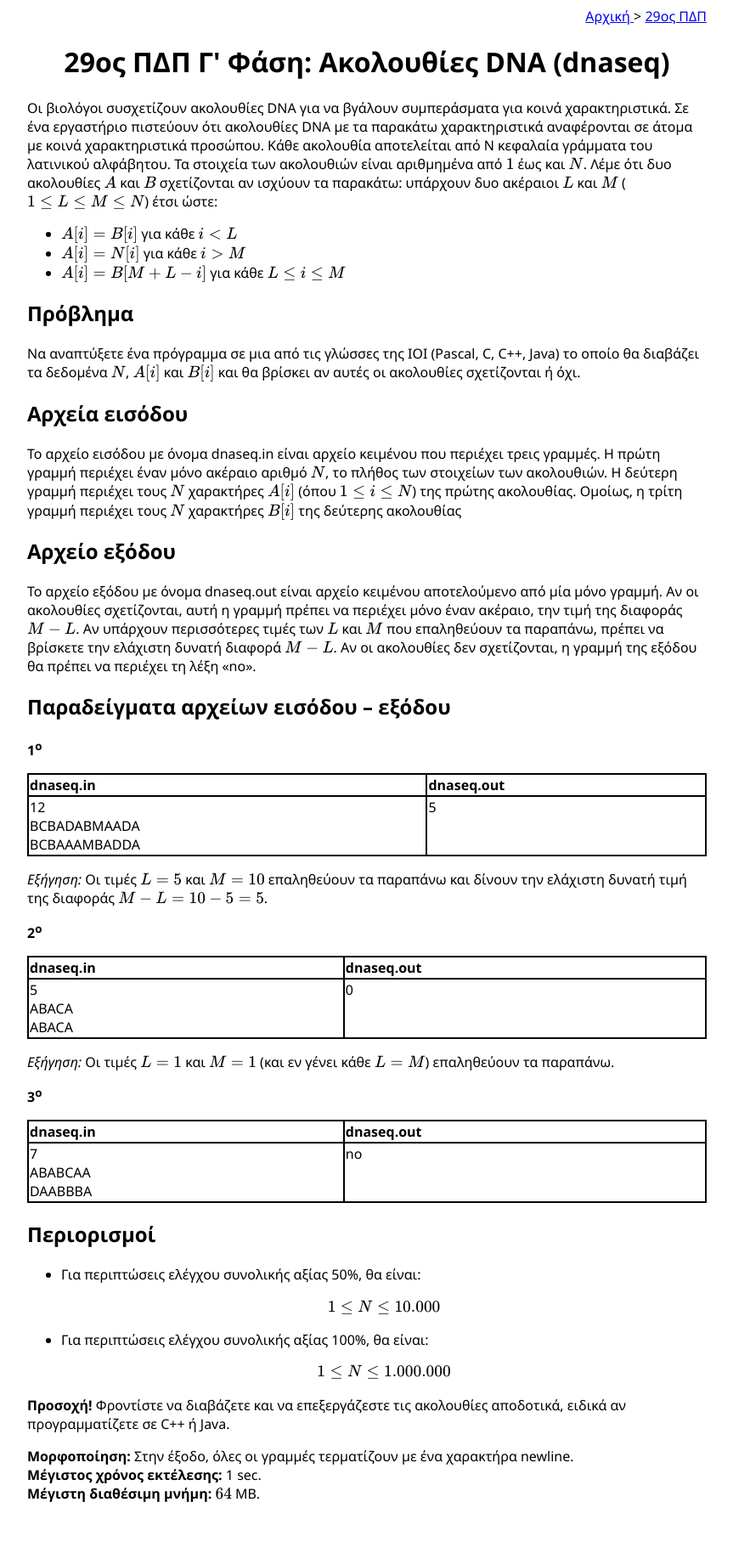
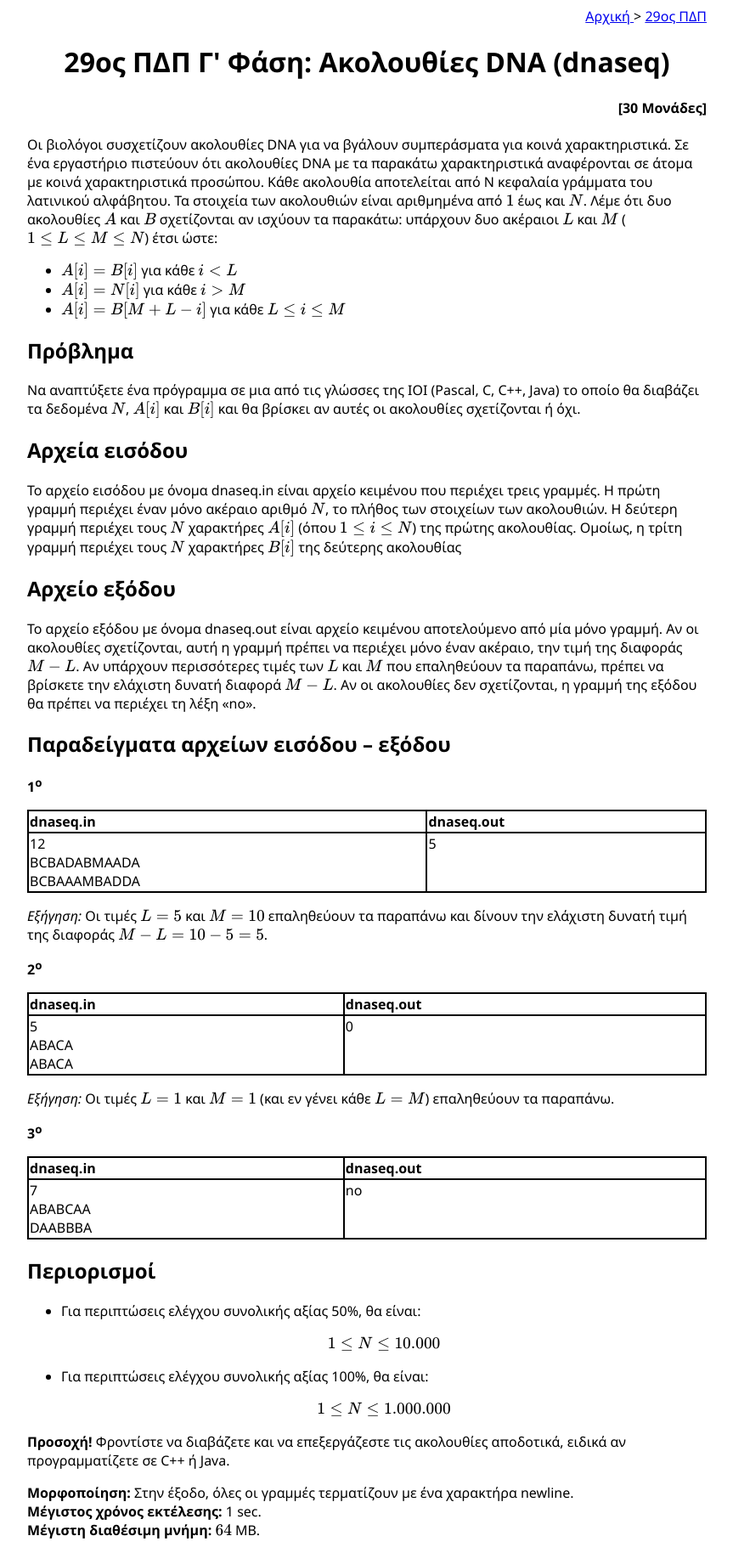
Before and after one commit to pdp-archive/pdp-archive.github.io, a Jekyll site: the page built from contests/_29-PDP/c-dnaseq-statement.md, in a window 1280 px wide. Shown: the whole page at 85% size, without its empty margins (208-1071 px from the left). Built offline with Jekyll 4.4.1, drawn with Linux system fonts in a browser that asks for light colours; formulas are drawn with MathJax 3; before the commit the page ends 1785 px from its top, so only the background shows below that.

Commit message:
Προσθήκη μονάδων στις εκφωνήσεις της τρίτης φάσης

```diff
--- a/_data/contests/25-PDP.yml
+++ b/_data/contests/25-PDP.yml
@@ -29,6 +29,7 @@ triangle:
    testcases_url: "https://drive.google.com/open?id=1ZUa8u4nOsINi0rwpHa48vVbtHoQBj8nT"
    solution: true
    codes_in_git: true
+   points: 30
 
 sound:
    full_name: "Ήχοι και σιωπές"
@@ -37,6 +38,7 @@ sound:
    testcases_url: "https://drive.google.com/open?id=16xZeHiOhyBsQqmyIwclJoej0Zc496OIn"
    solution: true
    codes_in_git: true
+   points: 30
 
 telecom:
    full_name: "Τηλεπικοινωνιακά κόστη"
@@ -45,3 +47,4 @@ telecom:
    testcases_url: "https://drive.google.com/open?id=1raK5F7VIiZVsAEOInqW0haVqxHtXH23C"
    solution: true
    codes_in_git: true
+   points: 40
--- a/_data/contests/26-PDP.yml
+++ b/_data/contests/26-PDP.yml
@@ -29,6 +29,7 @@ sumpair:
    testcases_url: "https://drive.google.com/open?id=119aJifaZbaNLe6XgYOv4KPb4fa874HD4"
    solution: true
    codes_in_git: true
+   points: 30
 
 roadwork:
    full_name: "Επισκευή δρόμου"
@@ -37,6 +38,7 @@ roadwork:
    testcases_url: "https://drive.google.com/open?id=1tWVDKFuv2ZzmYlboFVu4qAIKmI0_OBgW"
    solution: true
    codes_in_git: true
+   points: 35
 
 numbase:
    full_name: "Μετατροπή αριθμού"
@@ -45,3 +47,4 @@ numbase:
    testcases_url: "https://drive.google.com/open?id=1En2bL1UfGatg1GPGo8SySLHNaq3dccZ-"
    solution: true
    codes_in_git: true
+   points: 35
--- a/_data/contests/28-PDP.yml
+++ b/_data/contests/28-PDP.yml
@@ -29,6 +29,7 @@ skitrip:
    testcases_url: "https://drive.google.com/open?id=1dOpsCmGxVRYP_-KeNsRrxBJo_LETWWpZ"
    solution: false
    codes_in_git: false
+   points: 30
 
 schoolnet:
    full_name: "Δίκτυο σχολείων"
@@ -37,6 +38,7 @@ schoolnet:
    testcases_url: "https://drive.google.com/open?id=1fsgRYeasgBl4IX9wFm2d6Fg_pP45K1eM"
    solution: true
    codes_in_git: true
+   points: 30
 
 starwars:
    full_name: "Star Wars"
@@ -45,3 +47,4 @@ starwars:
    testcases_url: "https://drive.google.com/open?id=1G1bCmF1UfKeTiz2BXP-VECyc5NTkDD8a"
    solution: false
    codes_in_git: false
+   points: 40
--- a/_data/contests/29-PDP.yml
+++ b/_data/contests/29-PDP.yml
@@ -32,6 +32,7 @@ dnaseq:
    testcases_url: "https://drive.google.com/open?id=1Hg5XmSzUVveeIQT6LGynzItxxokoX7jF"
    solution: true
    codes_in_git: true
+   points: 30
 
 villages:
    full_name: "Οδικό δίκτυο"
@@ -40,6 +41,7 @@ villages:
    testcases_url: "https://drive.google.com/open?id=1B43Dq3fpNC5KEvwQ5vMWQD30zAcxCo0B"
    solution: true
    codes_in_git: true
+   points: 35
 
 maketime:
    full_name: "Πάω διακοπές"
@@ -49,3 +51,4 @@ maketime:
    testcases_url: "https://drive.google.com/open?id=1SGhDbAaR8GywWVuwm3MWbiePj7g3XsiM"
    solution: true
    codes_in_git: true
+   points: 35
--- a/_data/contests/30-PDP.yml
+++ b/_data/contests/30-PDP.yml
@@ -29,6 +29,7 @@ rafting:
    testcases_url: "https://drive.google.com/open?id=1BLW0WOOb3tFEH-3oqx4xKNs3nU0n-ltG"
    solution: true
    codes_in_git: true
+   points: 30
 
 listgame:
    full_name: "Παιχνίδι με λίστα"
@@ -37,3 +38,4 @@ listgame:
    testcases_url: "https://drive.google.com/open?id=1UQp6UAziM_W_5BU753Q5QOkuFmtQfj20"
    solution: true
    codes_in_git: true
+   points: 35
--- a/_layouts/statement.html
+++ b/_layouts/statement.html
@@ -40,6 +40,10 @@
     </div>
     <div id="post">
       <h1 class="title">{{ title }}</h1>
+	  {% if task.stage == "c" %}
+	    {% assign points = " [" | append: task.points | append: " Μονάδες]" %}
+		<h4 style="text-align: right">{{points}}</h4>
+      {% endif %}
       {{ content }}
     </div>
   </div>
```
